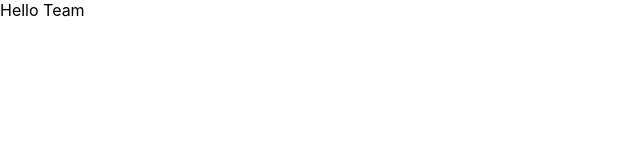
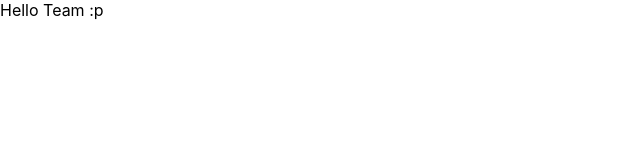
Before and after one commit to omarkh7/Frontend, a React (Create React App) app: page / in a window 1280 px wide. Shown: the top 160 px of the page, without its empty margins (0-640 px from the left). Built offline with nearby package versions, Linux system fonts and the light colour scheme.

Commit message:
all-Members

```diff
--- a/src/App.js
+++ b/src/App.js
@@ -3,7 +3,7 @@ import './App.css';
 function App() {
   return (
     <div >
-Hello Team    </div>
+Hello Team :p   </div>
   );
 }
 
```
